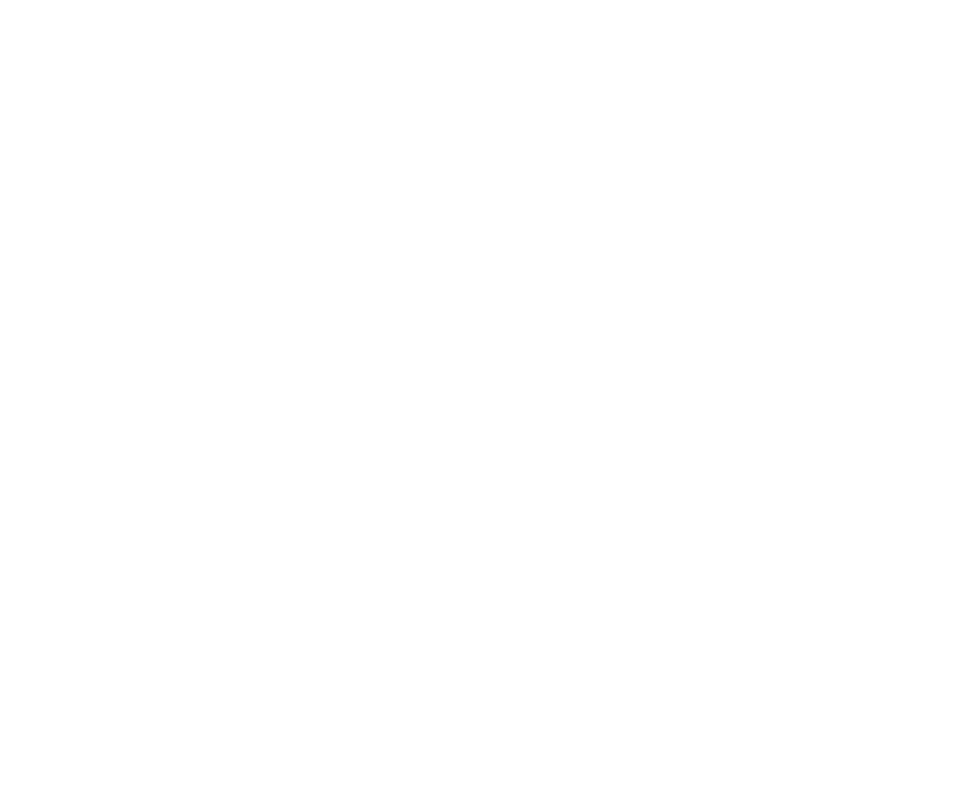
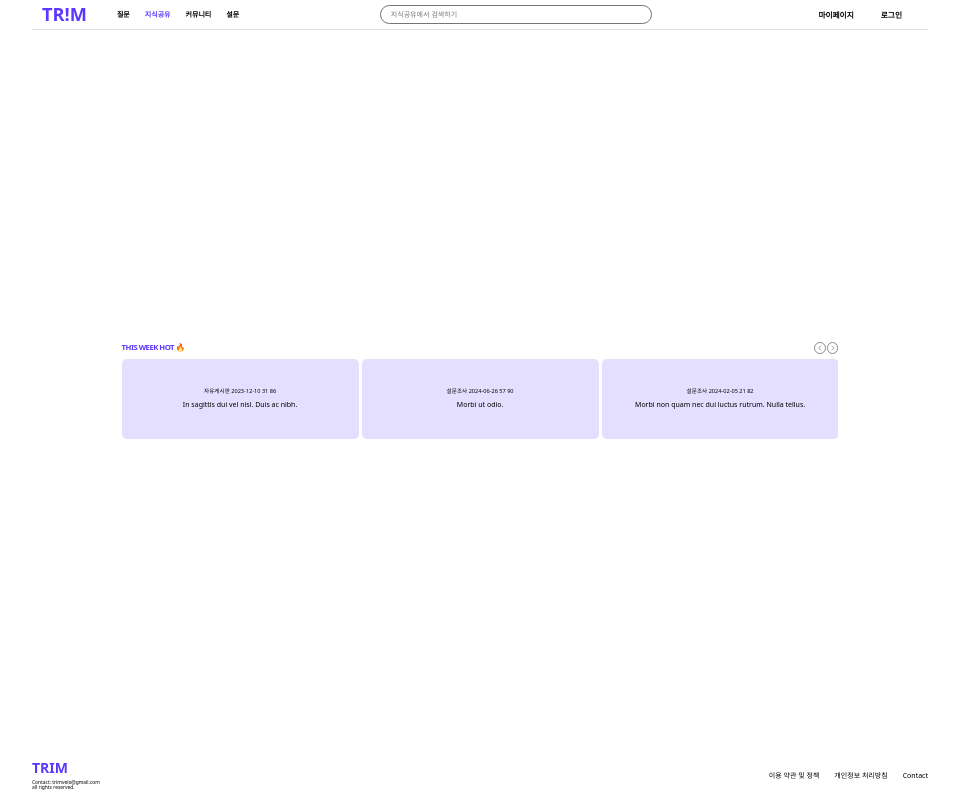
Before and after one commit to potato637/trim-front, a React (Create React App) app: page /share in a window 1280 px wide. Before the commit this address had no page. Shown: the whole page, without its empty margins (160-1119 px from the left). Built offline with nearby package versions, Linux system fonts and the light colour scheme.

Commit message:
hot swiper

```diff
--- a/src/components/homeswiper.tsx
+++ b/src/components/homeswiper.tsx
@@ -1,6 +1,7 @@
 import styled from "styled-components";
 import { Swiper, SwiperSlide } from "swiper/react";
 import { Navigation, Grid, Pagination } from "swiper/modules";
+import { GrFormPrevious, GrFormNext } from "react-icons/gr";
 
 import "swiper/css";
 import "swiper/css/pagination";
@@ -8,30 +9,26 @@
 import "swiper/css/grid";
 import { HomeDataStateI } from "../recoil/data";
 import Item from "./item";
+import { useRef } from "react";
 
-const StyledSwiper = styled(Swiper)`
+const SwiperContainer = styled.div`
   position: absolute;
   width: 100%;
   height: 100%;
+  display: flex;
+  justify-content: center;
+  align-items: center;
+`;
+const StyledSwiper = styled(Swiper)`
+  width: 90%;
+  height: 80%;
 
   .swiper-slide {
     display: flex;
     justify-content: center;
     align-items: center;
     font-size: 1rem;
-    width: 80%;
-    padding: 0;
     margin: 0;
-  }
-
-  .swiper-button-next,
-  .swiper-button-prev {
-    color: #855ff3;
-    width: 2px;
-
-    &::after {
-      font-size: 0.7rem;
-    }
   }
 
   .swiper-pagination-progressbar {
@@ -51,14 +48,53 @@
     transition: transform 0.3s ease; /* Smooth transition for progress */
   }
 `;
+const Pagebutton = styled.button`
+  position: absolute;
+  z-index: 10;
+  cursor: pointer;
+  font-size: 0.6rem;
+
+  &.prev {
+    left: 0;
+    top: 50%;
+    transform: translateY(-50%);
+  }
+  &.next {
+    right: 0;
+    top: 50%;
+    transform: translateY(-50%);
+  }
+
+  background: none;
+  border: none;
+  color: #855ff3;
+  display: flex;
+  justify-content: center;
+  align-items: center;
+`;
 
 export default function HomeSwiper({ data }: { data: HomeDataStateI[] }) {
+  const prevRef = useRef<HTMLButtonElement>(null);
+  const nextRef = useRef<HTMLButtonElement>(null);
+
   return (
+    <SwiperContainer>
+      <Pagebutton ref={prevRef} className="prev">
+        <GrFormPrevious />
+      </Pagebutton>
+      <Pagebutton ref={nextRef} className="next">
+        <GrFormNext />
+      </Pagebutton>
+
       <StyledSwiper
         modules={[Navigation, Grid, Pagination]}
         slidesPerView={3}
         slidesPerGroup={3}
-      navigation
+        navigation={{
+          prevEl: prevRef.current,
+          nextEl: nextRef.current,
+        }}
+        spaceBetween={3}
         pagination={{
           type: "progressbar",
         }}
@@ -76,5 +112,6 @@
           );
         })}
       </StyledSwiper>
+    </SwiperContainer>
   );
 }
--- /dev/null
+++ b/src/components/hot.tsx
@@ -0,0 +1,121 @@
+import styled from "styled-components";
+import { Swiper, SwiperClass, SwiperProps, SwiperSlide } from "swiper/react";
+import { Navigation } from "swiper/modules";
+import { GrFormPrevious, GrFormNext } from "react-icons/gr";
+import { faker } from "../faker";
+
+import "swiper/css";
+import "swiper/css/navigation";
+import Item from "./item";
+import { useRef } from "react";
+
+const SwiperContainer = styled.div`
+  position: relative;
+  width: 100%;
+  height: 100%;
+  display: flex;
+  justify-content: center;
+  align-items: center;
+`;
+const StyledSwiper = styled(Swiper)`
+  .swiper-slide {
+    display: flex;
+    justify-content: flex-start;
+    align-items: center;
+  }
+`;
+const ButtonContainer = styled.div`
+  display: flex;
+  justify-content: center;
+  align-items: center;
+  gap: 1px;
+`;
+const Pagebutton = styled.button`
+  font-size: 0.7rem;
+  background: none;
+  border: 0.3px solid #8b8b8b;
+  display: flex;
+  justify-content: center;
+  align-items: center;
+  padding: 0;
+  color: #8b8b8b;
+  border-radius: 50%;
+  cursor: pointer;
+`;
+
+const HotContainer = styled.div`
+  position: relative;
+  width: 100%;
+  display: flex;
+  flex-direction: column;
+  justify-content: center;
+  align-items: center;
+  gap: 5px;
+`;
+const HotHeaderWrapper = styled.div`
+  display: flex;
+  justify-content: space-between;
+  align-items: center;
+  width: 80%;
+`;
+const HotHeaderTitle = styled.text`
+  font-size: 0.55rem;
+  color: #5c37ff;
+  font-weight: 600;
+  letter-spacing: -0.5px;
+`;
+const HotBodyWrapper = styled.div`
+  width: 80%;
+`;
+
+export default function Hot() {
+  const prevRef = useRef<HTMLButtonElement>(null);
+  const nextRef = useRef<HTMLButtonElement>(null);
+
+  const fakeData = faker.slice(0, 10);
+  return (
+    <HotContainer>
+      <HotHeaderWrapper>
+        <HotHeaderTitle>THIS WEEK HOT 🔥</HotHeaderTitle>
+        <ButtonContainer>
+          <Pagebutton ref={prevRef} className="prev">
+            <GrFormPrevious />
+          </Pagebutton>
+          <Pagebutton ref={nextRef} className="next">
+            <GrFormNext />
+          </Pagebutton>
+        </ButtonContainer>
+      </HotHeaderWrapper>
+      <HotBodyWrapper>
+        <SwiperContainer>
+          <StyledSwiper
+            modules={[Navigation]}
+            slidesPerView={3}
+            navigation={{
+              prevEl: prevRef.current,
+              nextEl: nextRef.current,
+            }}
+            spaceBetween={3}
+            onBeforeInit={(swiper: SwiperClass) => {
+              if (
+                swiper.params.navigation &&
+                typeof swiper.params.navigation !== "boolean"
+              ) {
+                swiper.params.navigation.prevEl = prevRef.current;
+                swiper.params.navigation.nextEl = nextRef.current;
+              }
+            }}
+          >
+            {fakeData.map((item, idx) => {
+              return (
+                <SwiperSlide key={idx}>
+                  <Item {...item} />
+                </SwiperSlide>
+              );
+            })}
+          </StyledSwiper>
+        </SwiperContainer>
+      </HotBodyWrapper>
+    </HotContainer>
+  );
+}
--- a/src/components/item.tsx
+++ b/src/components/item.tsx
@@ -2,8 +2,7 @@
 import { HomeDataStateI } from "../recoil/data";
 
 const Container = styled.div`
-  width: 80%;
-  max-width: 150px;
+  width: 100%;
   height: 80px;
   display: flex;
   flex-direction: column;
--- a/src/index.tsx
+++ b/src/index.tsx
@@ -1,12 +1,13 @@
 import React from "react";
 import ReactDOM from "react-dom/client";
 import { RecoilRoot } from "recoil";
-import { RouterProvider } from "react-router";
+import { RouterProvider } from "react-router-dom";
 import router from "./router";
 
 const root = ReactDOM.createRoot(
   document.getElementById("root") as HTMLElement
 );
+
 root.render(
   <React.StrictMode>
     <RecoilRoot>
--- a/src/layouts/header.tsx
+++ b/src/layouts/header.tsx
@@ -7,6 +7,7 @@
 } from "../recoil/userState";
 import LoginModal from "../components/loginmodal";
 import AdditionalDataModal from "../components/additionaldatamodal";
+import { useLocation, useNavigate } from "react-router-dom";
 
 const HeaderWrapper = styled.header`
   font-size: inherit;
@@ -22,12 +23,18 @@
   border-bottom: 0.5px solid #ddd;
   background-color: white;
 `;
-
+const Logotabwrapper = styled.div`
+  display: flex;
+  align-items: center;
+  justify-content: center;
+  gap: 30px;
+`;
 const Logo = styled.div`
   font-size: 1.3rem;
   font-weight: bold;
   color: #5c37ff;
   margin-left: 10px;
+  cursor: pointer;
 `;
 
 // 나중에 화면 사이즈에 따라 일부 요소 보여주지 않는게 더 깔끔할 거 같다.
@@ -51,16 +58,86 @@
     cursor: pointer;
   }
 `;
+const Tabs = styled.div`
+  display: flex;
+  justify-content: center;
+  align-items: center;
+  gap: 15px;
+`;
+const Tab = styled.div`
+  display: flex;
+  justify-content: center;
+  align-items: center;
+  cursor: pointer;
+`;
+const Span = styled.span<{ isActive: boolean }>`
+  font-size: 0.5rem;
+  font-weight: 600;
+  color: ${({ isActive }) => (isActive ? "#5c37ff" : "#000")};
+`;
+const Input = styled.input`
+  width: 250px;
+  font-size: 0.5rem;
+  padding: 5px 10px;
+  border-radius: 10px;
+  border: 0.5px solid #757575;
+
+  &:focus {
+    outline: none;
+    box-shadow: none;
+    border: 0.75px solid #5c37ff;
+  }
+`;
 
 export default function Header() {
   const user = useRecoilValue(userState);
   const isLoginModalOpen = useRecoilValue(loginModalState);
   const isAdditionalDataModalOpen = useRecoilValue(additionalDataModalState);
   const setLoginModalOpen = useSetRecoilState(loginModalState);
+  const navigate = useNavigate();
+  const location = useLocation();
+
+  const pathname = {
+    "/question": "질문게시판",
+    "/share": "지식공유",
+    "/community": "자유게시판",
+    "/survey": "설문",
+  };
+
+  function onClickHandler(tab: string) {
+    navigate(`/${tab}`);
+  }
+
+  function isTabActive(path: string) {
+    return location.pathname === path;
+  }
 
   return (
     <HeaderWrapper>
-      <Logo>TR!M</Logo>
+      <Logotabwrapper>
+        <Logo onClick={() => navigate("/")}>TR!M</Logo>
+        <Tabs>
+          <Tab onClick={() => onClickHandler("question")}>
+            <Span isActive={isTabActive("/question")}>질문</Span>
+          </Tab>
+          <Tab onClick={() => onClickHandler("share")}>
+            <Span isActive={isTabActive("/share")}>지식공유</Span>
+          </Tab>
+          <Tab onClick={() => onClickHandler("community")}>
+            <Span isActive={isTabActive("/community")}>커뮤니티</Span>
+          </Tab>
+          <Tab onClick={() => onClickHandler("survey")}>
+            <Span isActive={isTabActive("/survey")}>설문</Span>
+          </Tab>
+        </Tabs>
+      </Logotabwrapper>
+      <form>
+        <Input
+          placeholder={`${
+            pathname[location.pathname as keyof typeof pathname] || "Trim"
+          }에서 검색하기`}
+        ></Input>
+      </form>
       <NavBtnContainer>
         <button>마이페이지</button>
         <button onClick={() => setLoginModalOpen(true)}>
--- /dev/null
+++ b/src/pages/communitytab.tsx
@@ -0,0 +1,3 @@
+export default function Communitytab() {
+  return <h2>community</h2>;
+}
--- a/src/pages/home.tsx
+++ b/src/pages/home.tsx
@@ -142,10 +142,10 @@
   position: relative;
   display: flex;
   justify-content: center;
+  align-items: center;
   background-color: #f5f3ff;
   border-radius: 5px;
   width: 78%;
-  overflow: hidden;
 `;
 
 const Side = styled.div`
@@ -215,23 +215,18 @@
         <TabBar>
           <Tab>
             <TabDiv>
-              <TabAnchor onClick={() => handleTabClick("all")}>
-                <TabSpan>전체</TabSpan>
-              </TabAnchor>
-            </TabDiv>
-            <TabDiv>
               <TabAnchor onClick={() => handleTabClick("question")}>
                 <TabSpan>질문</TabSpan>
               </TabAnchor>
             </TabDiv>
             <TabDiv>
-              <TabAnchor onClick={() => handleTabClick("community")}>
-                <TabSpan>커뮤니티</TabSpan>
+              <TabAnchor onClick={() => handleTabClick("share")}>
+                <TabSpan>지식공유</TabSpan>
               </TabAnchor>
             </TabDiv>
             <TabDiv>
-              <TabAnchor onClick={() => handleTabClick("share")}>
-                <TabSpan>지식공유</TabSpan>
+              <TabAnchor onClick={() => handleTabClick("community")}>
+                <TabSpan>커뮤니티</TabSpan>
               </TabAnchor>
             </TabDiv>
             <TabDiv>
--- /dev/null
+++ b/src/pages/questiontab.tsx
@@ -0,0 +1,5 @@
+import Hot from "../components/hot";
+
+export default function Questiontab() {
+  return <Hot />;
+}
--- /dev/null
+++ b/src/pages/sharetab.tsx
@@ -0,0 +1,5 @@
+import Hot from "../components/hot";
+
+export default function Sharetab() {
+  return <Hot />;
+}
--- /dev/null
+++ b/src/pages/surveytab.tsx
@@ -0,0 +1,3 @@
+export default function Surveytab() {
+  return <h2>survey</h2>;
+}
--- a/src/recoil/data.ts
+++ b/src/recoil/data.ts
@@ -1,4 +1,4 @@
-import { atom, selector, selectorFamily } from "recoil";
+import { atom, selectorFamily } from "recoil";
 
 export interface HomeDataStateI {
   category: string;
@@ -14,15 +14,10 @@
   default: null,
 });
 
-export type CategoryStateI =
-  | "all"
-  | "question"
-  | "community"
-  | "share"
-  | "survey";
+export type CategoryStateI = "question" | "community" | "share" | "survey";
 export const categoryState = atom<CategoryStateI>({
   key: "category",
-  default: "all",
+  default: "question",
 });
 export const getData = selectorFamily({
   key: "getData",
@@ -35,12 +30,8 @@
         return [];
       }
 
-      return category === "all"
-        ? [...(data as HomeDataStateI[])].sort(
-            (a, b) => +a.createDate - +b.createDate
-          )
-        : [...(data as HomeDataStateI[])]
-            .filter((item) => item.category === category)
-            .sort((a, b) => +a.createDate - +b.createDate);
+      return [...(data as HomeDataStateI[])]
+        .filter((item) => item.category === category)
+        .sort((a, b) => +a.createDate - +b.createDate);
     },
 });
```
Also changed, not shown: src/router.tsx (+11 -1 lines), 1 other file (tests, documents, lock files or other folders). Lines whose indentation alone changed are shown as unchanged.
